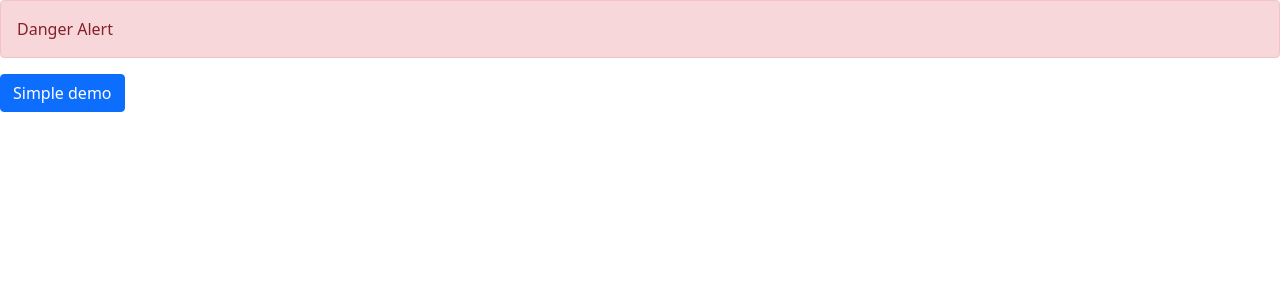
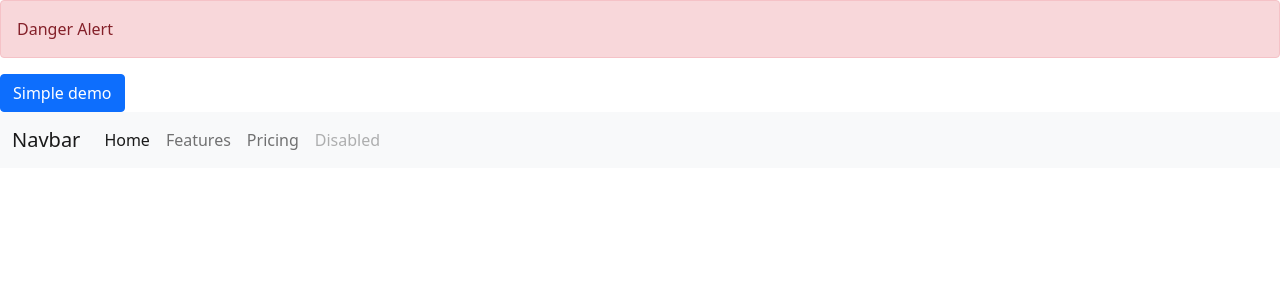
Before and after one commit to neominalsolutions/NgBS, an Angular app: page / in a window 1280 px wide. Shown: the top 300 px of the page. Built offline with nearby package versions, Linux system fonts and the light colour scheme.

Commit message:
Harun için

```diff
--- a/src/app/app-routing.module.ts
+++ b/src/app/app-routing.module.ts
@@ -1,7 +1,13 @@
 import { NgModule } from '@angular/core';
 import { RouterModule, Routes } from '@angular/router';
+import { HomeComponent } from './pages/home/home.component';
 
-const routes: Routes = [];
+const routes: Routes = [
+  {
+    path:'',
+    component:HomeComponent
+  }
+];
 
 @NgModule({
   imports: [RouterModule.forRoot(routes)],
--- /dev/null
+++ b/src/app/components/navbar/navbar.component.html
@@ -0,0 +1,24 @@
+<nav class="navbar navbar-expand-lg navbar-light bg-light">
+    <div class="container-fluid">
+      <a class="navbar-brand" href="#">Navbar</a>
+      <button class="navbar-toggler" type="button" data-bs-toggle="collapse" data-bs-target="#navbarNav" aria-controls="navbarNav" aria-expanded="false" aria-label="Toggle navigation">
+        <span class="navbar-toggler-icon"></span>
+      </button>
+      <div class="collapse navbar-collapse" id="navbarNav">
+        <ul class="navbar-nav">
+          <li class="nav-item">
+            <a class="nav-link active" aria-current="page" href="#">Home</a>
+          </li>
+          <li class="nav-item">
+            <a class="nav-link" href="#">Features</a>
+          </li>
+          <li class="nav-item">
+            <a class="nav-link" href="#">Pricing</a>
+          </li>
+          <li class="nav-item">
+            <a class="nav-link disabled">Disabled</a>
+          </li>
+        </ul>
+      </div>
+    </div>
+  </nav>
--- /dev/null
+++ b/src/app/components/navbar/navbar.component.ts
@@ -0,0 +1,15 @@
+import { Component, OnInit } from '@angular/core';
+
+@Component({
+  selector: 'app-navbar',
+  templateUrl: './navbar.component.html',
+  styleUrls: ['./navbar.component.css']
+})
+export class NavbarComponent implements OnInit {
+
+  constructor() { }
+
+  ngOnInit(): void {
+  }
+
+}
--- /dev/null
+++ b/src/app/pages/home/home.component.html
@@ -0,0 +1 @@
+<app-navbar></app-navbar>
--- /dev/null
+++ b/src/app/pages/home/home.component.ts
@@ -0,0 +1,15 @@
+import { Component, OnInit } from '@angular/core';
+
+@Component({
+  selector: 'app-home',
+  templateUrl: './home.component.html',
+  styleUrls: ['./home.component.css']
+})
+export class HomeComponent implements OnInit {
+
+  constructor() { }
+
+  ngOnInit(): void {
+  }
+
+}
```
Also changed, not shown: src/app/app.module.ts (+6 -2 lines), src/app/components/components.module.ts (added, +16 -0 lines), readMe.txt, src/app/components/navbar/navbar.component.css (added), src/app/pages/home/home.component.css (added), 2 other files (tests, documents, lock files or other folders).
